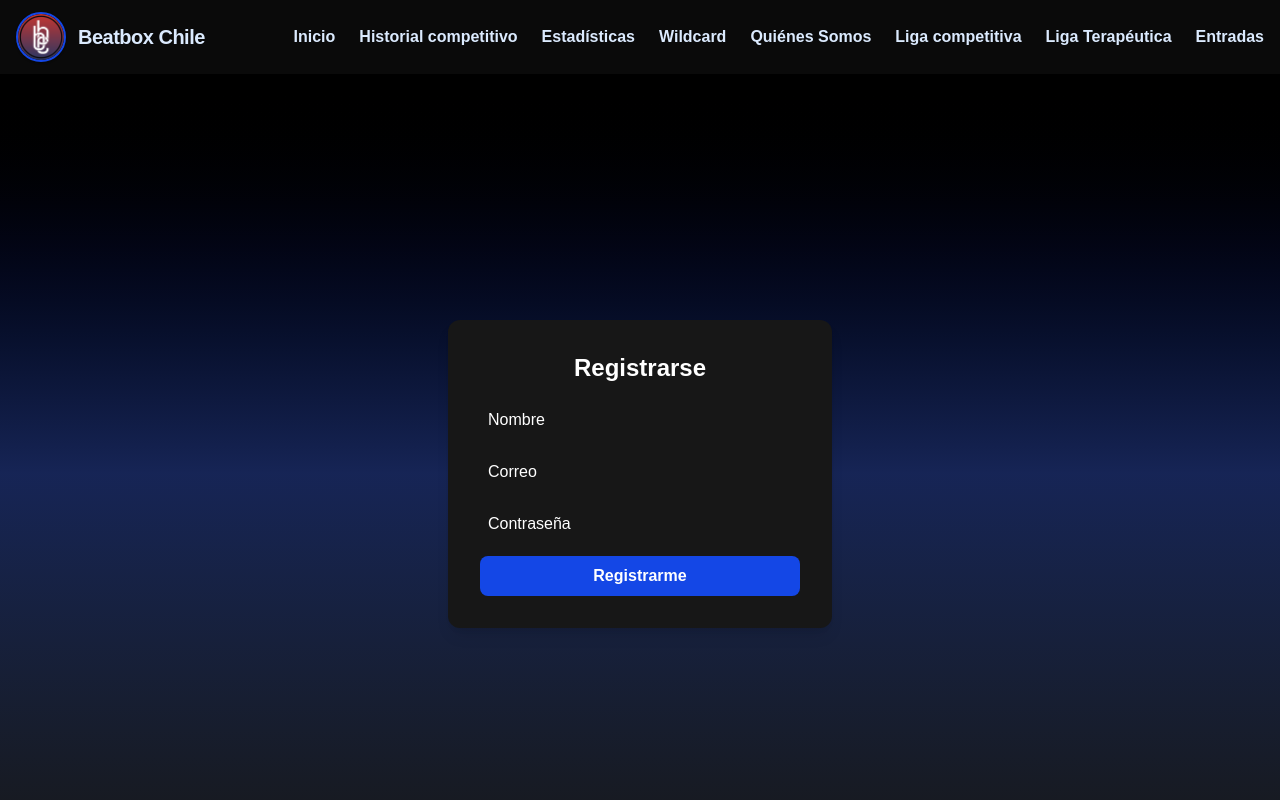
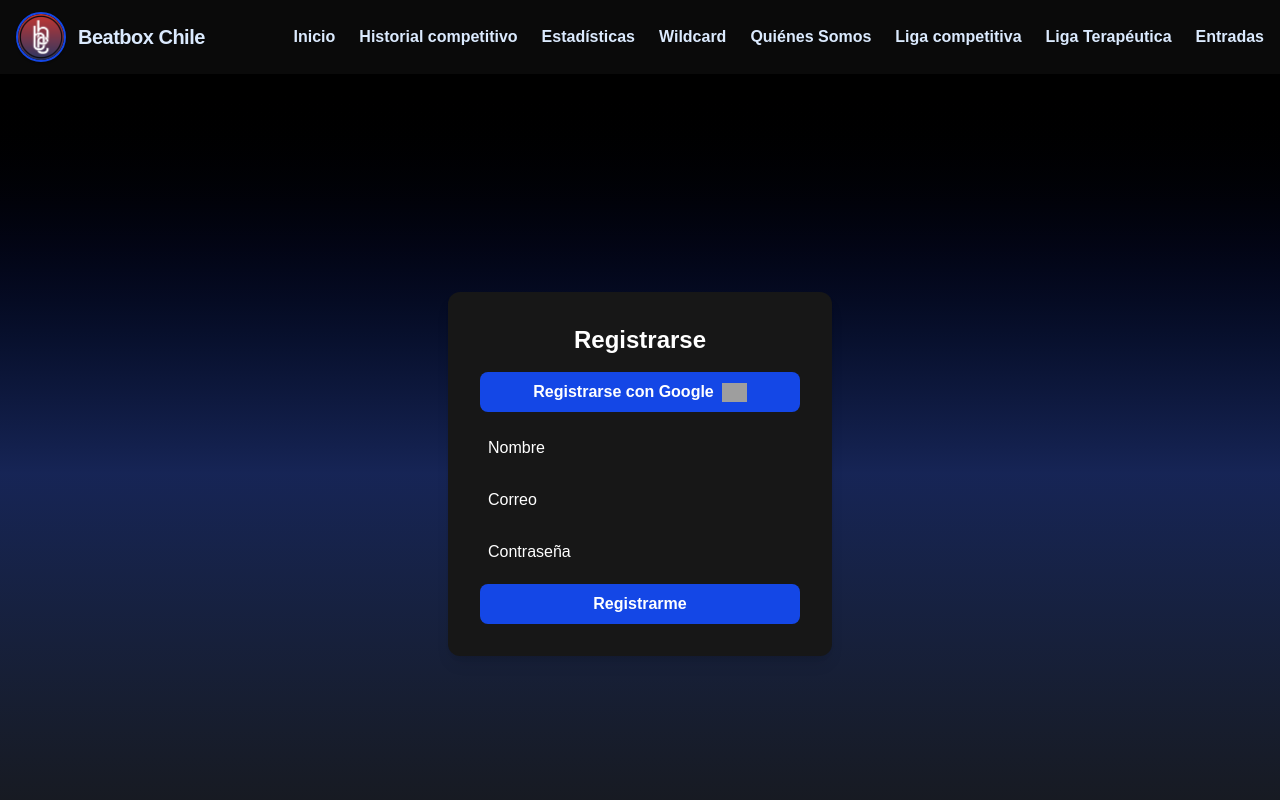
Before and after one commit to ayrtoncatri/beatbox-chile-web, a Next.js app: page /auth/register in a window 1280 px wide. Shown: the top 800 px of the page. Built offline with nearby package versions, Linux system fonts and the light colour scheme; grey boxes are pictures that could not be loaded.

Commit message:
Se agrega registro de usuario con google + icono

```diff
--- a/app/auth/register/page.tsx
+++ b/app/auth/register/page.tsx
@@ -1,6 +1,8 @@
 "use client";
 import { useState } from "react";
 import { useRouter } from "next/navigation";
+import { signIn } from "next-auth/react";
+import Image from "next/image";
 
 export default function RegisterPage() {
   const [error, setError] = useState("");
@@ -29,6 +31,21 @@ export default function RegisterPage() {
     <main className="min-h-screen flex flex-col justify-center items-center bg-gradient-to-b from-black via-blue-950 to-neutral-900">
       <form onSubmit={handleRegister} className="bg-neutral-900 rounded-xl p-8 shadow-lg w-full max-w-sm text-center">
         <h2 className="text-2xl font-bold text-white mb-4">Registrarse</h2>
+        <button
+          type="button"
+          onClick={() => signIn("google", { callbackUrl: "/" })}
+          className="mb-4 w-full rounded-lg bg-blue-700 py-2 font-semibold text-white cursor-pointer"
+        >
+          Registrarse con Google
+
+          <Image
+            src="/icons8-google.svg"
+            alt="Google Logo"
+            width={25}
+            height={25}
+            className="ml-2 inline-block"
+          />
+        </button>
         <input className="mb-3 w-full p-2 rounded text-white" name="name" type="text" placeholder="Nombre" required />
         <input className="mb-3 w-full p-2 rounded text-white" name="email" type="email" placeholder="Correo" required />
         <input className="mb-3 w-full p-2 rounded text-white" name="password" type="password" placeholder="Contraseña" required />
```
